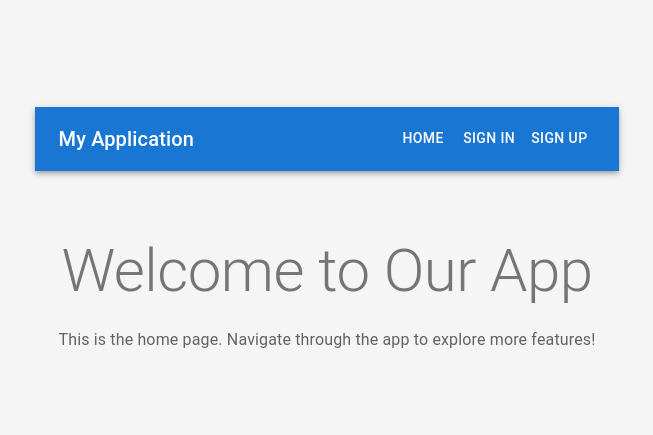
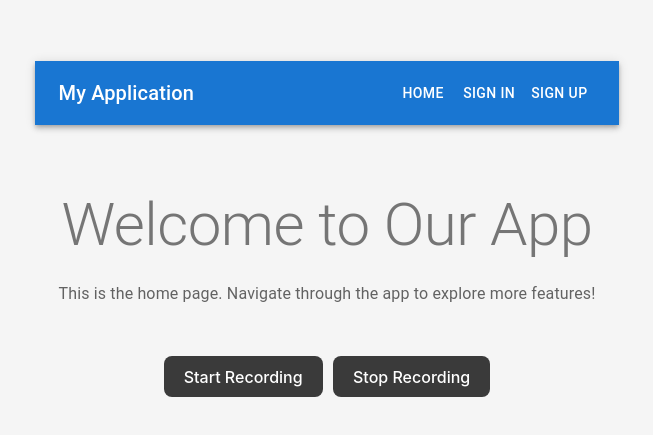
Before and after one commit to aabhay007/react-app, a React (Vite) app: page / in a window 1280 px wide. Shown: the part 171-606 px from the top of the page, without its empty margins (313-966 px from the left). Built offline with nearby package versions, Linux system fonts and the light colour scheme.

Commit message:
`Added Screen Recording Feature`

```diff
--- a/package.json
+++ b/package.json
@@ -15,6 +15,7 @@
     "@mui/material": "^6.3.0",
     "@reduxjs/toolkit": "^2.5.0",
     "axios": "^1.7.9",
+    "jwt-decode": "^4.0.0",
     "react": "^18.3.1",
     "react-dom": "^18.3.1",
     "react-redux": "^9.2.0",
--- a/src/components/Auth/Signin.tsx
+++ b/src/components/Auth/Signin.tsx
@@ -4,12 +4,14 @@ import api from '../../utils/api';
 import { useDispatch } from 'react-redux';
 import { login } from '../../features/authSlice';
 import { useNavigate } from 'react-router-dom';
+import { jwtDecode } from 'jwt-decode';
+
 const Signin: React.FC = () => {
   const [username, setUsername] = useState('');
   const [password, setPassword] = useState('');
   const [error, setError] = useState('');
   const dispatch = useDispatch();
-  const navigate=useNavigate();
+  const navigate = useNavigate();
 
   const handleSignin = async (e: React.FormEvent) => {
     e.preventDefault();
@@ -18,7 +20,21 @@ const Signin: React.FC = () => {
       if (response.status === 200) {
         const token = response.data.access;
         dispatch(login(token));
-        navigate('/user-management');
+
+        // Decode the JWT token to extract the user role
+        const decodedToken: any = jwtDecode(token);
+        const userRole = decodedToken.role; // Assuming the role is in the "role" field
+        // Navigate based on the user's role
+        if (userRole === 'USER') {
+          navigate('/user');
+        } else if (userRole === 'ADMIN') {
+          navigate('/user-management');
+        } else if (userRole === 'AGENCY') {
+          navigate('/agency');
+        } else {
+          // If role is not recognized, redirect to a default page or show an error
+          navigate('/');
+        }
       }
     } catch (err: any) {
       setError(err.response?.data?.message || 'An error occurred');
@@ -27,7 +43,9 @@ const Signin: React.FC = () => {
 
   return (
     <Container maxWidth="xs" sx={{ mt: 4 }}>
-      <Typography variant="h4" gutterBottom sx={{color:'grey.600'}}>Sign In</Typography>
+      <Typography variant="h4" gutterBottom sx={{ color: 'grey.600' }}>
+        Sign In
+      </Typography>
       <form onSubmit={handleSignin}>
         <Box display="flex" flexDirection="column" gap={2}>
           <TextField
--- /dev/null
+++ b/src/components/Capture/Capture.tsx
@@ -0,0 +1,93 @@
+import React, { useState, useRef } from "react";
+
+const ScreenRecorder: React.FC = () => {
+  const [recording, setRecording] = useState(false);
+  const [recordedChunks, setRecordedChunks] = useState<Blob[]>([]);
+  const [showSavePopup, setShowSavePopup] = useState(false);
+  const mediaRecorderRef = useRef<MediaRecorder | null>(null);
+
+  const startRecording = async () => {
+    try {
+      const stream = await navigator.mediaDevices.getDisplayMedia({ video: true });
+      const mediaRecorder = new MediaRecorder(stream);
+
+      mediaRecorder.ondataavailable = (event) => {
+        if (event.data.size > 0) {
+          setRecordedChunks((prev) => [...prev, event.data]);
+        }
+      };
+
+      mediaRecorder.onstop = () => {
+        setShowSavePopup(true); // Show popup after recording stops
+      };
+
+      mediaRecorder.start();
+      mediaRecorderRef.current = mediaRecorder;
+      setRecording(true);
+    } catch (err) {
+      console.error("Error starting screen recording:", err);
+    }
+  };
+
+  const stopRecording = () => {
+    mediaRecorderRef.current?.stop();
+    setRecording(false);
+  };
+
+  const saveRecording = async () => {
+    if (recordedChunks.length > 0) {
+      const blob = new Blob(recordedChunks, { type: "video/webm" });
+      const formData = new FormData();
+      formData.append("title", "My Screen Recording");
+      formData.append("video", blob, "recording.webm");
+
+      try {
+        const response = await fetch("http://127.0.0.1:8000/api/recordings/", {
+          method: "POST",
+          body: formData,
+        });
+
+        if (response.ok) {
+          const data = await response.json();
+          console.log("Uploaded successfully:", data);
+          alert("Recording saved successfully!");
+          setRecordedChunks([]); // Clear recorded chunks
+          setShowSavePopup(false); // Close popup
+        } else {
+          console.error("Failed to upload recording");
+          alert("Failed to save recording.");
+        }
+      } catch (error) {
+        console.error("Error uploading recording:", error);
+      }
+    }
+  };
+
+  const discardRecording = () => {
+    setRecordedChunks([]); // Clear recorded chunks
+    setShowSavePopup(false); // Close popup
+  };
+
+  return (
+    <div style={{ textAlign: "center", marginTop: "50px" }}>
+      <button onClick={startRecording} disabled={recording} style={{ marginRight: "10px" }}>
+        Start Recording
+      </button>
+      <button onClick={stopRecording} disabled={!recording}>
+        Stop Recording
+      </button>
+
+      {showSavePopup && (
+        <div style={{ marginTop: "20px", border: "1px solid #ccc", padding: "20px" }}>
+          <p>Do you want to save this recording?</p>
+          <button onClick={saveRecording} style={{ marginRight: "10px" }}>
+            Save
+          </button>
+          <button onClick={discardRecording}>Discard</button>
+        </div>
+      )}
+    </div>
+  );
+};
+
+export default ScreenRecorder;
--- a/src/pages/HomePage.tsx
+++ b/src/pages/HomePage.tsx
@@ -1,6 +1,7 @@
 import React from "react";
 import { Container, Typography, Box } from "@mui/material";
 import Navbar from "../components/Navbar/Navbar";
+import ScreenRecorder from "../components/Capture/Capture";
 const HomePage: React.FC = () => {
   return (
     <div>
@@ -14,6 +15,7 @@ const HomePage: React.FC = () => {
             This is the home page. Navigate through the app to explore more
             features!
           </Typography>
+          <ScreenRecorder/>
         </Box>
       </Container>
     </div>
--- a/src/utils/api.ts
+++ b/src/utils/api.ts
@@ -1,5 +1,8 @@
 import axios from 'axios';
 
+// const api = axios.create({
+//   baseURL: 'http://localhost:8000/api/',
+// });
 const api = axios.create({
   baseURL: 'https://captureme-apis.onrender.com/api/',
 });
```
Also changed, not shown: 1 other file (tests, documents, lock files or other folders).
